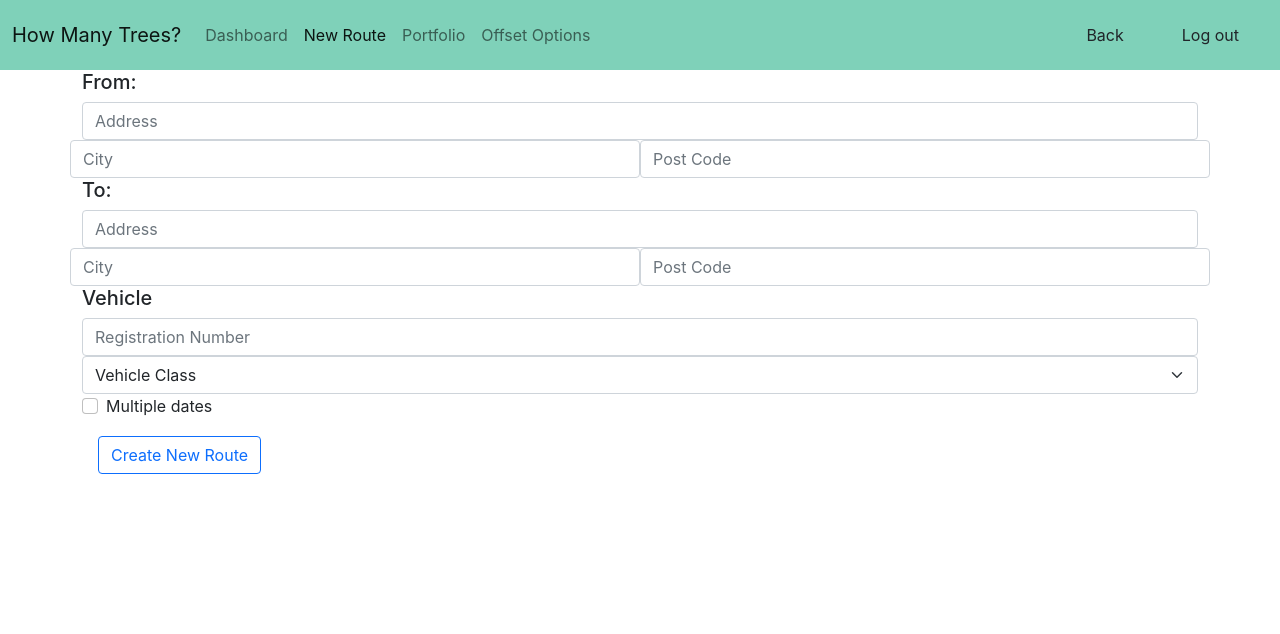
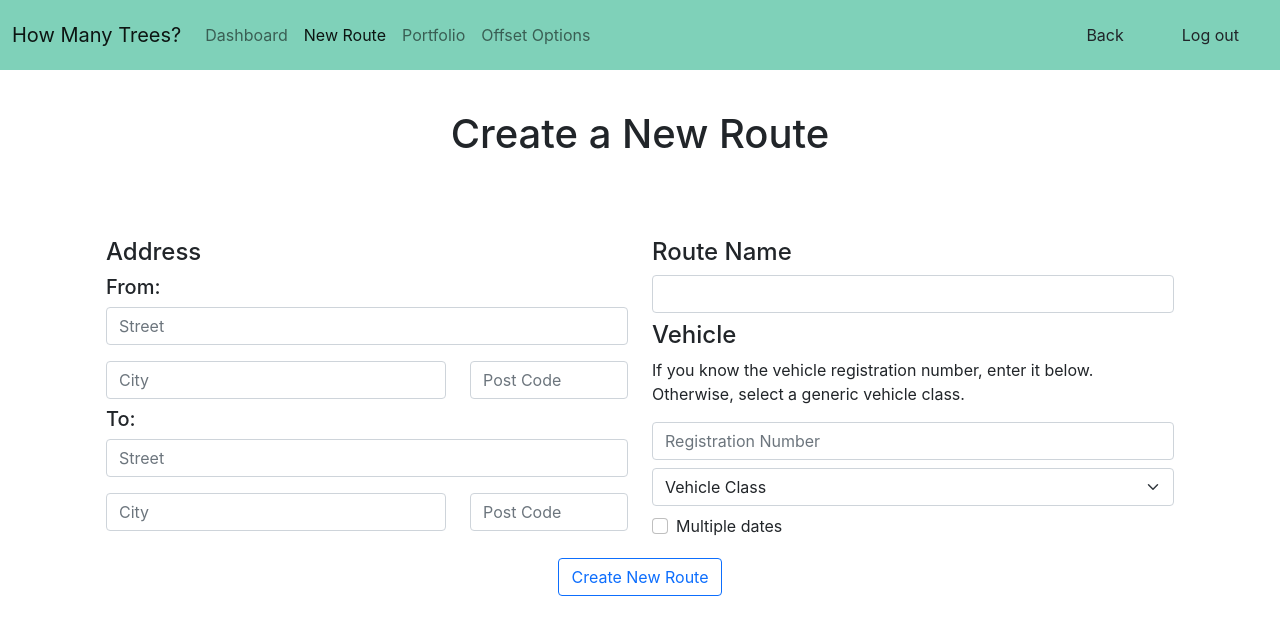
Before and after one commit to cerise-at/how_many_trees, a React (Create React App) app in the folder client/: page /new-route in a window 1280 px wide. Shown: the top 634 px of the page. Built offline with nearby package versions, Linux system fonts and the light colour scheme.

Commit message:
added form submission handling

```diff
--- a/client/src/components/Map/index.js
+++ b/client/src/components/Map/index.js
@@ -4,12 +4,11 @@ import 'mapbox-gl/dist/mapbox-gl.css';
 import './style.css';
 import axios from 'axios';
 
-function Map() {
+function Map({ selectedRoute }) {
 
     const mapContainer = useRef(null);
-    // const map = useRef(null);
     const [lng, setLng] = useState(-3.0);
-    const [lat, setLat] = useState(54.0);
+    const [lat, setLat] = useState(54.5);
     const [zoom, setZoom] = useState(4.1);
     const [routes, setRoutes] = useState();
 
@@ -26,6 +25,7 @@ function Map() {
                 console.log(err);
             }
         }
+
         const routesData = await getRoutes();
 
         const map = new mapboxgl.Map({
@@ -34,12 +34,11 @@ function Map() {
             container: mapContainer.current,
             style: 'mapbox://styles/mapbox/streets-v11',
             center: [lng, lat],
-            zoom: zoom
+            zoom: zoom,
+            maxZoom: 7
         });
 
         map.addControl(new mapboxgl.NavigationControl());
-
-        console.log('routes outside', routesData[0].geometry);
 
         map.once("load", function () {
            map.addSource('route', {
--- a/client/src/components/NewRouteForm/index.js
+++ b/client/src/components/NewRouteForm/index.js
@@ -1,7 +1,8 @@
 import React, { useState } from 'react';
 import axios from 'axios';
+import './style.css';
 
-function NewRouteForm({ setRoutes, setError }) {
+function NewRouteForm({ getDirections, error, setError }) {
 
     const [address1, setAddress1] = useState('');
     const [city1, setCity1] = useState('');
@@ -9,114 +10,136 @@ function NewRouteForm({ setRoutes, setError }) {
     const [address2, setAddress2] = useState('');
     const [city2, setCity2] = useState('');
     const [postcode2, setPostcode2] = useState('');
+    const [routeName, setRouteName] = useState('');
     const [vClass, setVClass] = useState();
     const [regNum, setRegNum] = useState('');
     const [isReoccuring, setIsReoccuring] = useState(false);
     const [date, setDate] = useState();
     const [freq, setFreq] = useState();
 
-    const renderOptions = () =>
+    const renderVehicleOptions = () =>
         ['van', 'lorry', 'pickup'].map((type, i) =>
         <option key={i} value={type}>{type}</option>)
 
-    const renderDates = () =>
+    const renderFreqOptions = () =>
         ['day', 'other day', 'week', 'two weeks', 'month'].map((date, i) =>
         <option key={i} value={date}>{date}</option>)
 
-    async function getDirections(e) {
+    function handleSubmit(e) {
         e.preventDefault();
 
-        try {
         const email = localStorage.getItem('email');
         const token = localStorage.getItem('token');
+        let vehicleData;
 
-            const url = `${process.env.REACT_APP_API_URL}/directions/?email=${email}&address1=${address1},${city1},${postcode1}&address2=${address2},${city2},${postcode2}&vehicle_class=${vClass}&registration_no=${regNum}`;
-            console.log(url);
-
-            //const { data } = axios.get(url, { headers: { "Authorization": token }});
-            // setRoutes(data.routes);
-        } catch (err) {
-            console.log(err);
-            setError(true);
-        }
+        // check if user provided only the registration number or the vehicle class
+        if ((!vClass && !regNum) || (vClass && regNum)) {
+            setError({ message: 'You must provide either the registration number or vehicle class' });
+            return;
+        } else if (vClass){
+            vehicleData = `vehicle_class=${vClass}`;
+        } else if (regNum) {
+            vehicleData = `registration_no=${regNum}`;
         }
 
-    function handle(e) {
-        e.preventDefault();
-        console.log(e.target);
+        const url = `${process.env.REACT_APP_API_URL}/directions/?email=${email}&route_name=${routeName}&address1=${address1},${city1},${postcode1}&address2=${address2},${city2},${postcode2}&${vehicleData}`;
+        getDirections(e, url)
     }
 
     return (
-        <form className="container" onSubmit={e => getDirections(e)}>
-            <div className="address">
+        <>
+        <h1>Create a New Route</h1>
+        <main className="d-flex justify-content-center">
+            <form className="container row" id="new-route" onSubmit={e => handleSubmit(e)}>
+                <div className="address col-lg-6">
+
+                    <p className="h4">Address</p>
                     <p className="h5">From:</p>
 
                     <input type="text"
-                        className="form-control col-md-12"
+                            className="form-control"
                             onChange={e => setAddress1(e.target.value)}
-                        placeholder="Address" />
+                            placeholder="Street" />
 
+                    <div className="container p-0">
                         <div className="row">
+
+                            <div className="col-sm-8">
                                 <input type="text"
-                            className="form-control col-md"
+                                        className="form-control"
                                         onChange={e => setCity1(e.target.value)}
                                         placeholder="City"
                                         required />
+                            </div>
 
+                            <div className="col-sm-4">
                                 <input type="text"
-                            className="form-control col-md"
+                                        className="form-control"
                                         onChange={e => setPostcode1(e.target.value)}
                                         placeholder="Post Code"
                                         required />
                             </div>
                         </div>
+                    </div>
 
-            <div className="address">
                     <p className="h5">To:</p>
 
                     <input type="text"
-                        className="form-control col-md-12"
+                            className="form-control"
                             onChange={e => setAddress2(e.target.value)}
-                        placeholder="Address"
+                            placeholder="Street"
                             required />
 
+                    <div className="container p-0">
                         <div className="row">
+
+                            <div className="col-sm-8">
                                 <input type="text"
-                            className="form-control col-md"
+                                        className="form-control"
                                         onChange={e => setCity2(e.target.value)}
                                         placeholder="City"
                                         required />
+                            </div>
 
+                            <div className="col-sm-4">
                                 <input type="text"
-                            className="form-control col-md"
+                                        className="form-control"
                                         onChange={e => setPostcode2(e.target.value)}
                                         placeholder="Post Code"
                                         required />
                             </div>
                         </div>
+                    </div>
+                </div>
 
+                <div className="col-lg-6">
                     <div>
-                <p className="h5">Vehicle</p>
+                        <p className="h4">Route Name</p>
+                            <input type="text"
+                                    className="form-control"
+                                    onChange={e => setRouteName(e.target.value)}
+                                    required />
+
+                        <p className="h4">Vehicle</p>
+                        <p>If you know the vehicle registration number, enter it below. Otherwise, select a generic vehicle class.</p>
 
                         <input type="text"
                                 className="form-control"
-                        placeholder="Registration Number"
                                 onChange={e => setRegNum(e.target.value)}
-                        required />
+                                placeholder="Registration Number" />
 
                         <select defaultValue=""
                                 className="form-select"
                                 onChange={e => setVClass(e.target.value)}>
 
                             <option value="" disabled hidden>Vehicle Class</option>
-                    { renderOptions() }
+                            { renderVehicleOptions() }
                         </select>
                     </div>
 
                     <div className="form-check">
                         <input className="form-check-input"
-                        type="checkbox"
-                        value=""
+                                type="checkbox" value=""
                                 id="datesCheckbox"
                                 onChange={e => setIsReoccuring(e.target.checked)} />
 
@@ -131,16 +154,26 @@ function NewRouteForm({ setRoutes, setError }) {
                                     onChange={e => setDate(e.target.value)}/>
 
                             <label htmlFor="freqSelector">Re-ocurring every:</label>
-                    <select defaultValue="" className="form-select" onChange={e => setFreq(e.target.value)}>
-                        { renderDates() }
+                            <select defaultValue="" className="form-select"
+                                onChange={e => setFreq(e.target.value)}>
+                                { renderFreqOptions() }
                             </select>
                         </div>
                     }
+                </div>
 
+                <div className="d-flex justify-content-center">
+                    <div className="d-flex flex-column">
                         <input type="submit"
                             className="btn btn-outline-primary"
                             value="Create New Route" />
+
+                        { error && <p role="alert" className="alert alert-danger">{ error.message }</p> }
+                    </div>
+                </div>
             </form>
+        </main>
+        </>
     )
 }
 
--- /dev/null
+++ b/client/src/components/NewRouteForm/style.css
@@ -0,0 +1,3 @@
+input, select {
+    margin: 0.5em 0 0.5em 0;
+}
```
Lines whose indentation alone changed are shown as unchanged.
